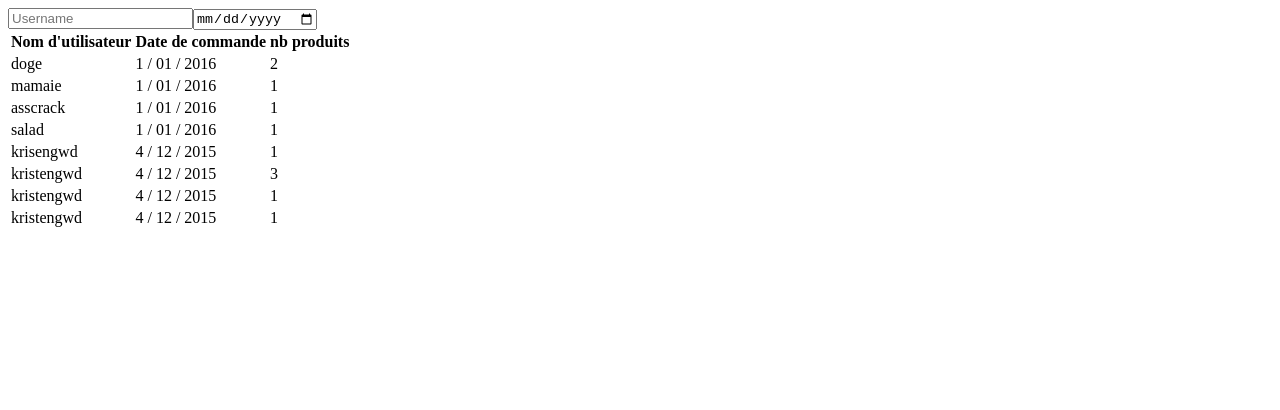
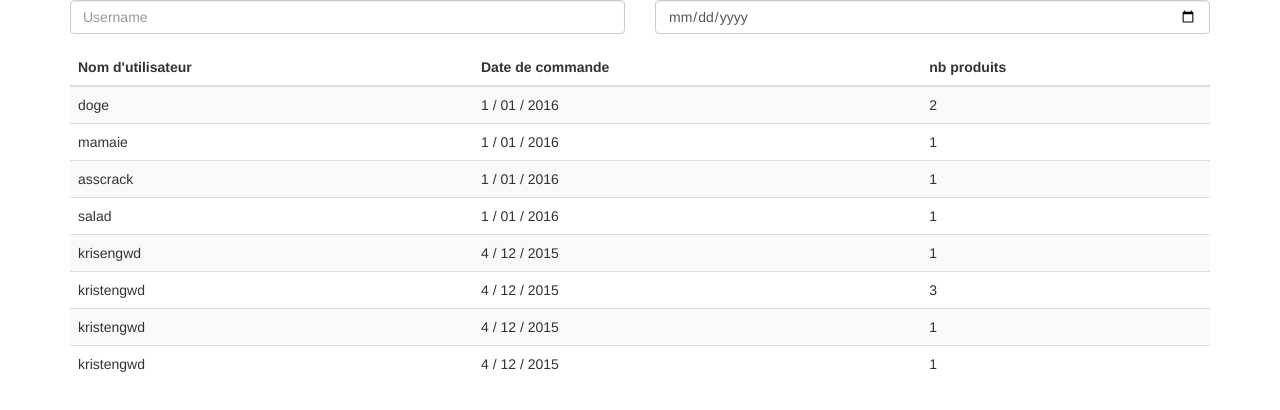
Before and after one commit to KristenGarnier/sort-table-react, a React app: page / in a window 1280 px wide. Shown: the top 410 px of the page. Built offline with nearby package versions, Linux system fonts and the light colour scheme.

Commit message:
Adding bootstrap to the mix

```diff
--- a/public/index.html
+++ b/public/index.html
@@ -6,6 +6,7 @@
     <title>sortTable</title>
     <meta name="description" content="">
     <meta name="viewport" content="width=device-width, initial-scale=1">
+    <link rel="stylesheet" href="https://maxcdn.bootstrapcdn.com/bootstrap/3.3.6/css/bootstrap.min.css" integrity="sha384-1q8mTJOASx8j1Au+a5WDVnPi2lkFfwwEAa8hDDdjZlpLegxhjVME1fgjWPGmkzs7" crossorigin="anonymous">
   </head>
   <body>
     <div id="app"></div>
--- a/src/App.js
+++ b/src/App.js
@@ -20,14 +20,24 @@ class Table extends Component {
     }
 
     render() {
-        return <div>
-            <input placeholder="Username" type="text" data-type='user.username'
-                   value={this.state.filter.type === 'user.username' ? this.state.filter.value : ''}
-                   onChange={this._handleChange}/>
-            <input placeholder="jour-mois-année" type="date" data-type='date'
-                   value={this.state.filter.type === 'date' ? this.state.filter.value : ''}
-                   onChange={this._handleChange}/>
-            <table>
+        return <div className="container">
+            <div className="form-group">
+                <div className="row">
+                    <div className="col-md-6">
+                        <input className="form-control" placeholder="Username" type="text" data-type='user.username'
+                               value={this.state.filter.type === 'user.username' ? this.state.filter.value : ''}
+                               onChange={this._handleChange}/>
+                    </div>
+                    <div className="col-md-6">
+                        <input className="form-control" placeholder="jour-mois-année" type="date" data-type='date'
+                               value={this.state.filter.type === 'date' ? this.state.filter.value : ''}
+                               onChange={this._handleChange}/>
+                    </div>
+                </div>
+            </div>
+
+
+            <table className="table table-striped tablesorter">
                 <thead>
                 <tr>
                     <th onClick={() => this._handleSort('user')}>Nom d'utilisateur</th>
```
